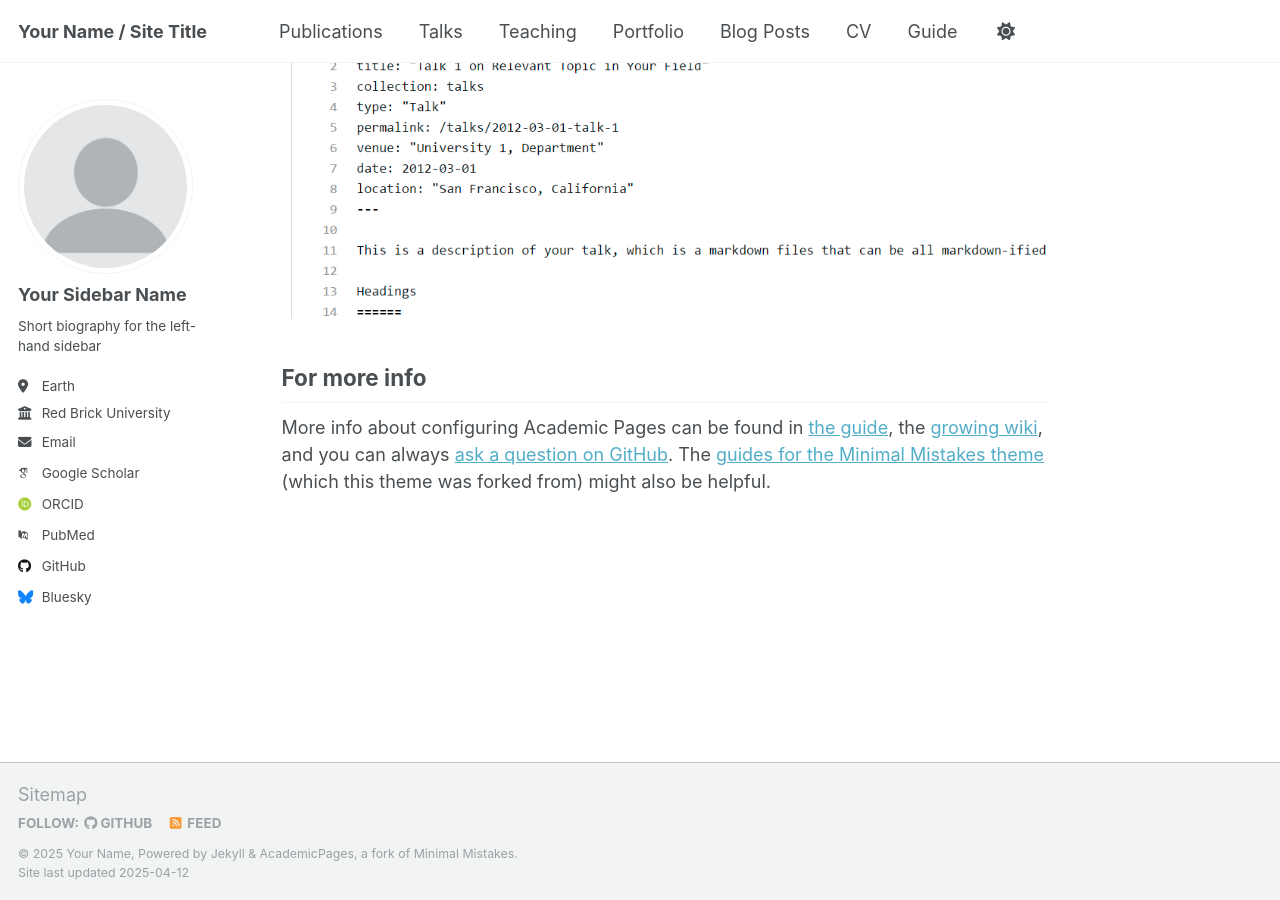
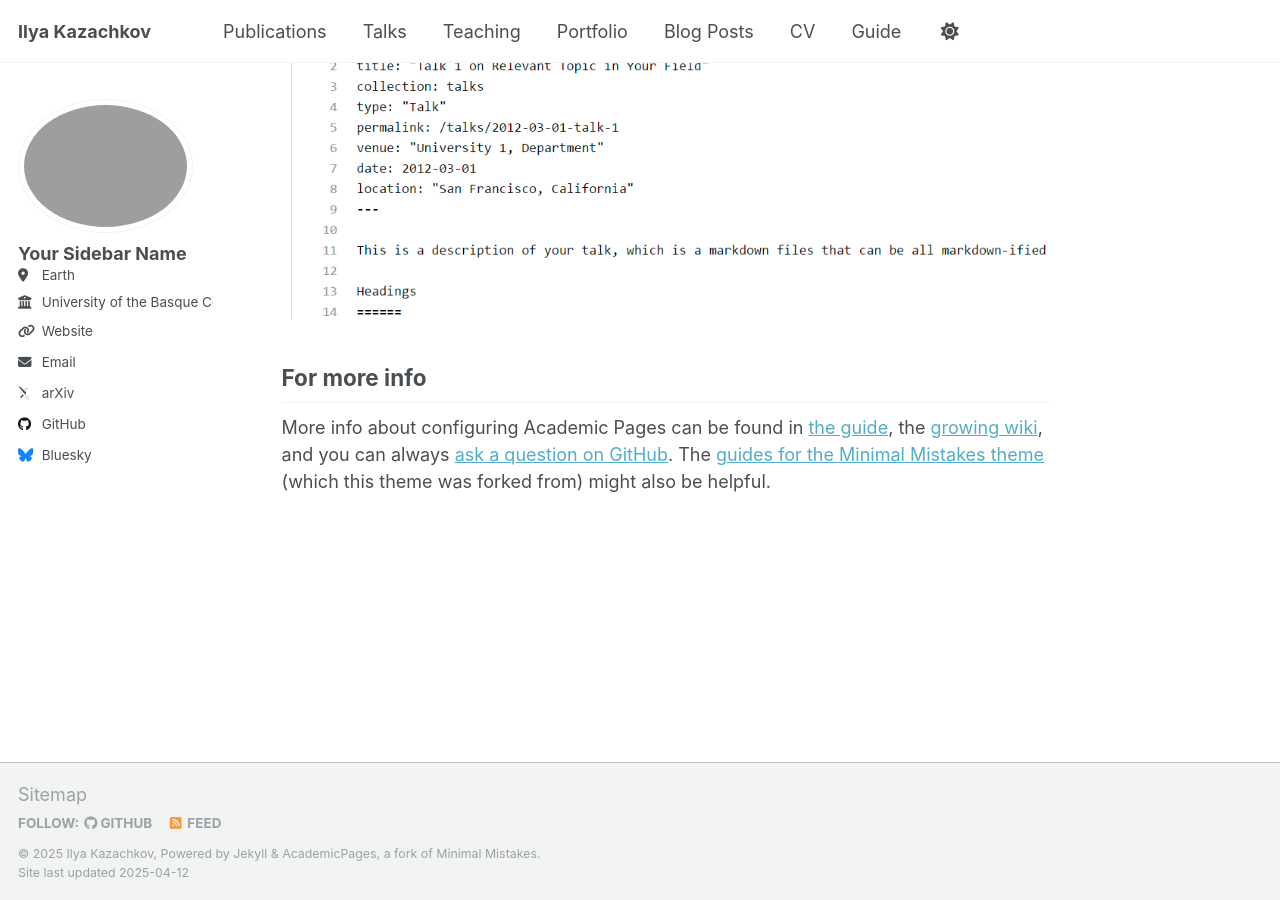
Before and after one commit to ilyakazachkov/ilyakazachkov.github.io, a Jekyll site: the page built from _pages/about.md, in a window 1280 px wide and 900 px high, scrolled down 2636 px. Built offline with Jekyll 4.4.1, drawn with Linux system fonts in a browser that asks for light colours; some web fonts are replaced.

Commit message:
Update _config.yml

```diff
--- a/_config.yml
+++ b/_config.yml
@@ -9,11 +9,9 @@
 # Basic Site Settings
 locale                   : "en-US"
 site_theme               : "default"
-title                    : "Your Name / Site Title"
+title                    : "Ilya Kazachkov"
 title_separator          : "-"
-name                     : &name "Your Name"
-description              : &description "personal description"
-url                      : https://academicpages.github.io # the base hostname & protocol for your site e.g. "https://[your GitHub username].github.io"
+url                      : https://ilyakazachkov.github.io # the base hostname & protocol for your site e.g. "https://[your GitHub username].github.io"
 baseurl                  : "" # the subpath of your site, e.g. "/blog"
 repository               : "academicpages/academicpages.github.io"
 
@@ -22,24 +20,17 @@ repository               : "academicpages/academicpages.github.io"
 #               Additional customization can be done by editing /_includes/author-profile.html
 author:
   # Biographic information
-  avatar           : "profile.png"
+  avatar           : "ilya.jpg"
   name             : "Your Sidebar Name"
   pronouns         : # example: "she/her"
-  bio              : "Short biography for the left-hand sidebar"
   location         : "Earth"
-  employer         : "Red Brick University"
-  uri              : # URL
-  email            : "none@example.org"
+  employer         : "Ikerbasque -- Basque Foundation for Science"
+  employer         : "University of the Basque Country UPV/EHU"
+  uri              : https://www.ikerbasque.net/en/ilya-kazachkov # URL
+  email            : "ilya.kazachkov[at]ehu.eus"
 
   # Academic websites
-  arxiv            : # URL - Update with the correct link to your profile
-  googlescholar    : "https://scholar.google.com/citations?user=PS_CX0AAAAAJ"
-  impactstory      : # URL
-  orcid            : "http://orcid.org/yourorcidurl"
-  semantic         : # URL
-  pubmed           : "https://www.ncbi.nlm.nih.gov/pubmed/?term=john+snow"
-  researchgate     : # URL
-  scopus           : # URL
+  arxiv            : https://arxiv.org/search/?searchtype=author&query=Kazachkov%2C+I # URL - Update with the correct link to your profile
 
   # Repositories and software development
   bitbucket        : # Username - Update with your username on the site
```
